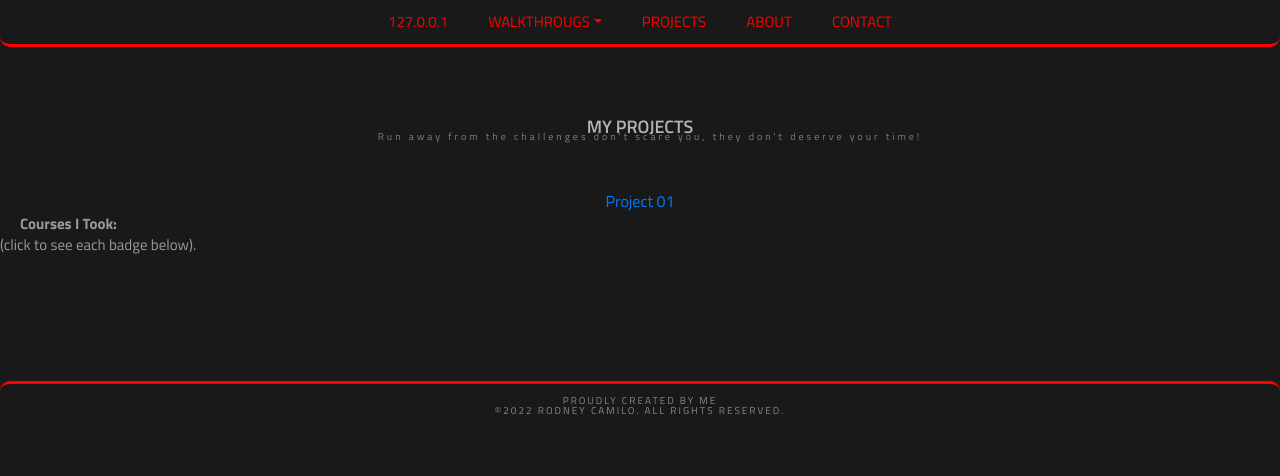
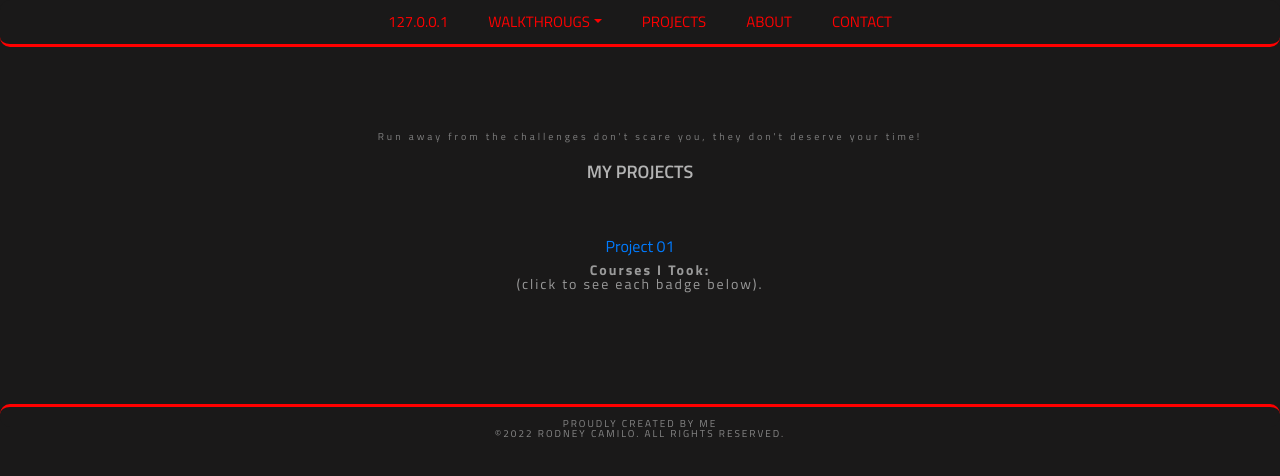
Before and after one commit to Rod1x/rod1x.github.io, a plain HTML site: page projects.html in a window 1280 px wide. Drawn offline with Linux system fonts and the light colour scheme.

Commit message:
Add files via upload

```diff
--- a/css/style.css
+++ b/css/style.css
@@ -4,6 +4,7 @@ body {
   font-family: "Titillium Web", sans-serif;
   -webkit-font-smoothing: antialiased;
   background: #1a1919;
+
 }
 
 p {
@@ -664,7 +665,7 @@ margin-right: auto;
   border-top: 3px solid red;
   padding: 10px 0;
   border-radius: 10px;
-  margin-top: 10px;
+  height: 0;
 }
 
 .footer-bottom h5 {
@@ -721,6 +722,19 @@ margin-right: auto;
   margin-bottom: 13px;
   }
 
+  .t5  {
+  }
+  .t5 p{
+  font-family: 'Titillium Web';
+  text-align: center;
+  font-size: 14px;
+  line-height: 1;
+  font-weight: 400;
+  letter-spacing: 2px;
+  margin-top: 5px;
+  margin-bottom: 13px;
+  }
+
  .img{
   margin-top: 4px;
   display: inline-block;
@@ -771,7 +785,7 @@ h2 {
   color: #b3b3b3;
   text-align: center;
   font-size:18px;
-  margin-top: -28px;}
+  margin-top: 20px;}
 
 h3 {
   font-family: 'Titillium Web';
@@ -786,10 +800,6 @@ h3 {
   text-align: center;
   font-size:16px;
    }
-
-
-
-
 
 
 ##########
```
